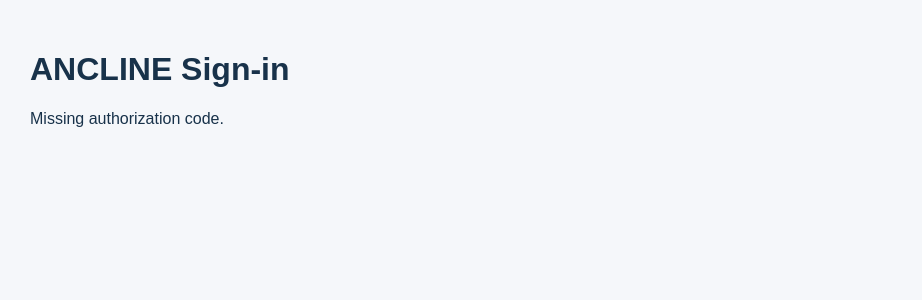
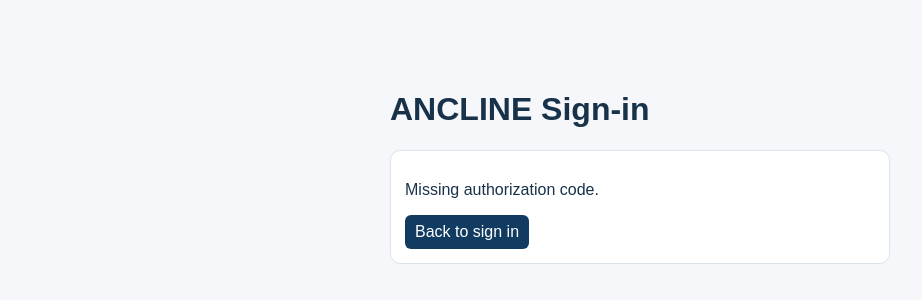
Before and after one commit to CFI21/ancline-global-erp1, a Next.js app in the folder apps/web/: page /auth/callback in a window 1280 px wide. Shown: the top 300 px of the page, without its empty margins (0-922 px from the left). Built offline with nearby package versions, Linux system fonts and the light colour scheme; no server answers.

Commit message:
Complete OIDC callback and session creation

```diff
--- a/apps/web/app/auth/callback/page.tsx
+++ b/apps/web/app/auth/callback/page.tsx
@@ -1,15 +1,39 @@
 'use client';
 import {useEffect,useState} from 'react';
+import {api} from '../../../lib/api';
 
 export default function Callback(){
-  const [msg,setMsg]=useState('Completing sign-in...');
+  const [msg,setMsg]=useState('Completing secure sign-in...');
+
   useEffect(()=>{
-    // Production implementation should exchange authorization code server-side.
-    // This page is intentionally a scaffold until the chosen OIDC provider is configured.
-    const params=new URLSearchParams(location.search);
-    const code=params.get('code');
-    if(!code) setMsg('Missing authorization code.');
-    else setMsg('OIDC callback received. Provider integration must complete server-side token exchange.');
+    void (async()=>{
+      try{
+        const params=new URLSearchParams(location.search);
+        const providerError=params.get('error');
+        if(providerError) throw new Error(params.get('error_description')||providerError);
+        const code=params.get('code');const state=params.get('state');
+        const expected=sessionStorage.getItem('ancline_oidc_state')||'';
+        const verifier=sessionStorage.getItem('ancline_oidc_verifier')||'';
+        if(!code) throw new Error('Missing authorization code.');
+        if(!state||!expected||state!==expected) throw new Error('Sign-in state validation failed. Please start again.');
+        if(!verifier) throw new Error('PKCE verification data is missing. Please start again.');
+
+        const cfg=await api('/auth/oidc/configuration');
+        if(!cfg?.configured||!cfg?.redirectUri) throw new Error('Company SSO is not configured.');
+        const result=await api('/auth/oidc/exchange',undefined,{method:'POST',body:JSON.stringify({code,codeVerifier:verifier,redirectUri:cfg.redirectUri})});
+        if(!result?.accessToken||!result?.user) throw new Error('ANCLINE session could not be created.');
+
+        localStorage.setItem('ancline_token',result.accessToken);
+        localStorage.setItem('ancline_user',JSON.stringify(result.user));
+        sessionStorage.removeItem('ancline_oidc_state');sessionStorage.removeItem('ancline_oidc_verifier');
+        const role=result.user.role;
+        location.replace(role==='CUSTOMER'?'/customer-portal':role==='AGENT'?'/agent-portal':'/');
+      }catch(e:any){
+        sessionStorage.removeItem('ancline_oidc_state');sessionStorage.removeItem('ancline_oidc_verifier');
+        setMsg(e?.message||'Secure sign-in could not be completed.');
+      }
+    })();
   },[]);
-  return <main style={{padding:30}}><h1>ANCLINE Sign-in</h1><p>{msg}</p></main>;
+
+  return <main style={{padding:30,maxWidth:560,margin:'40px auto'}}><h1>ANCLINE Sign-in</h1><div className="card"><p>{msg}</p><a className="btn" href="/login" style={{textDecoration:'none',display:'inline-block'}}>Back to sign in</a></div></main>;
 }
```
